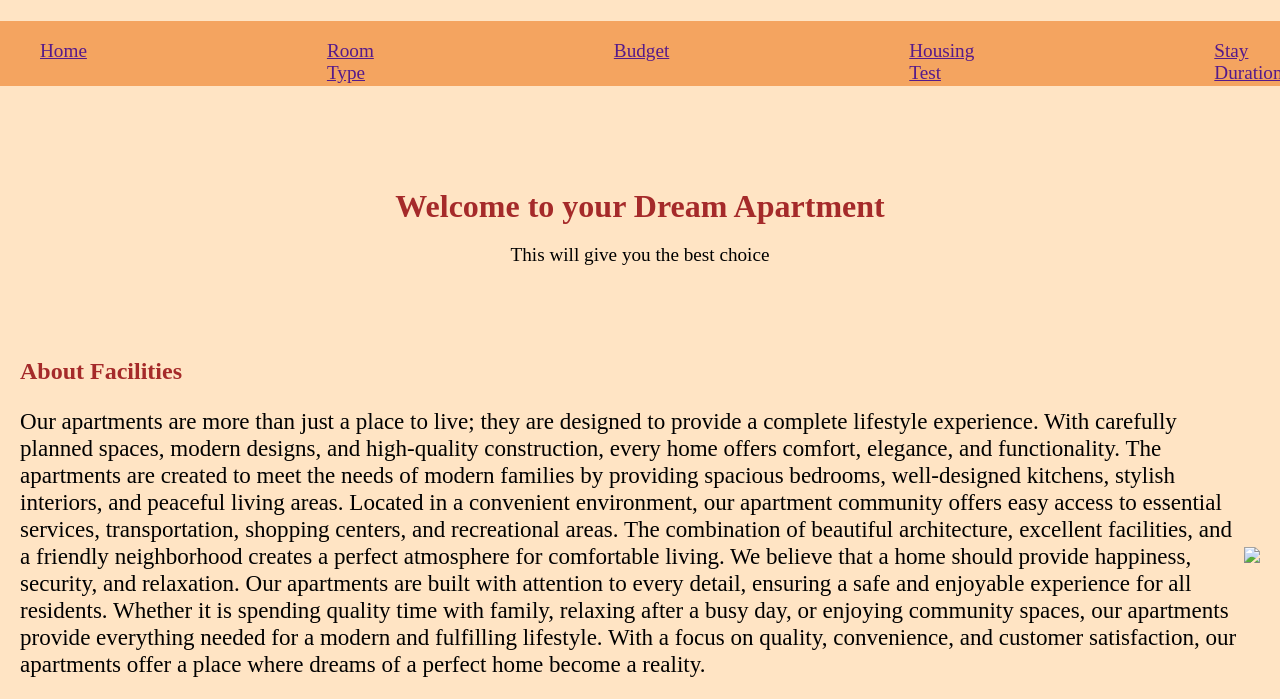
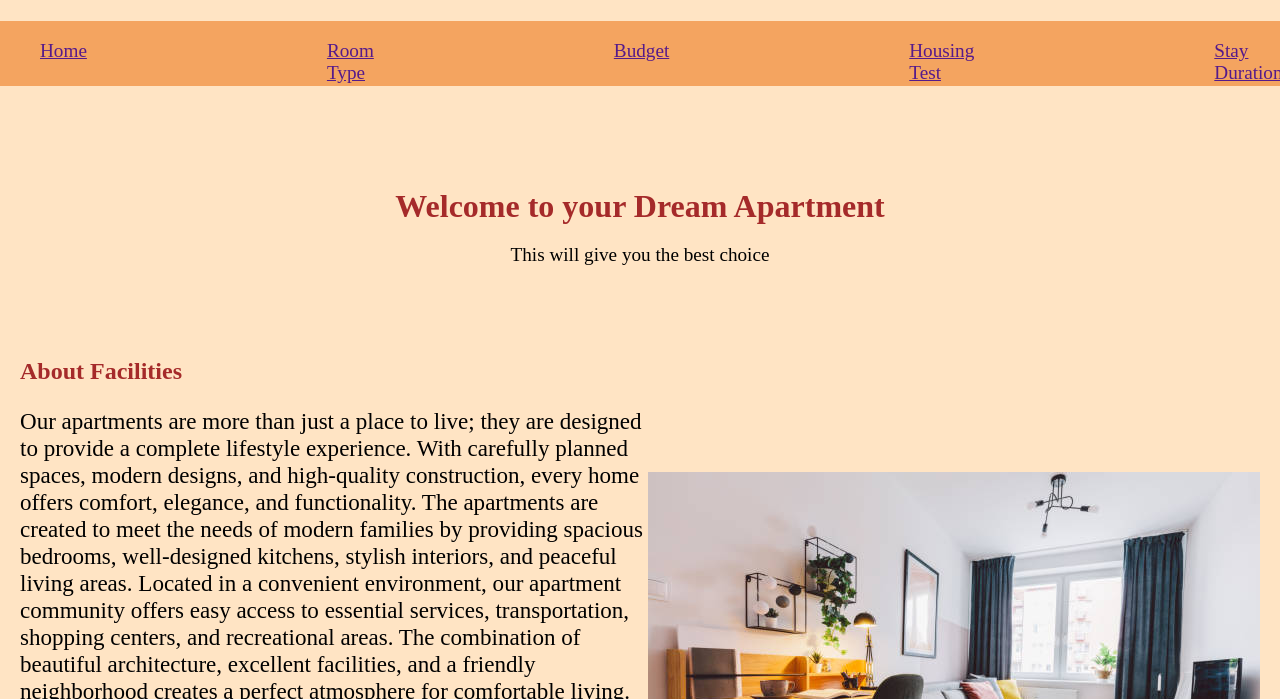
Before and after one commit to mounikasirisala060-netizen/Dream-Home, a plain HTML site: page index.html in a window 1280 px wide. Shown: the part 101-800 px from the top of the page. Drawn offline with Linux system fonts and the light colour scheme.

Commit message:
Update index.html

```diff
--- a/index.html
+++ b/index.html
@@ -43,7 +43,7 @@
 </p>
 </div>
 <div>
-    <img src="apartments/apartment.jpeg">
+    <img src="apartment.jpeg">
     </div>
     </div><br><br>
     <hr style="width:100%; height:2px; background-color:black; border:none;">
```
